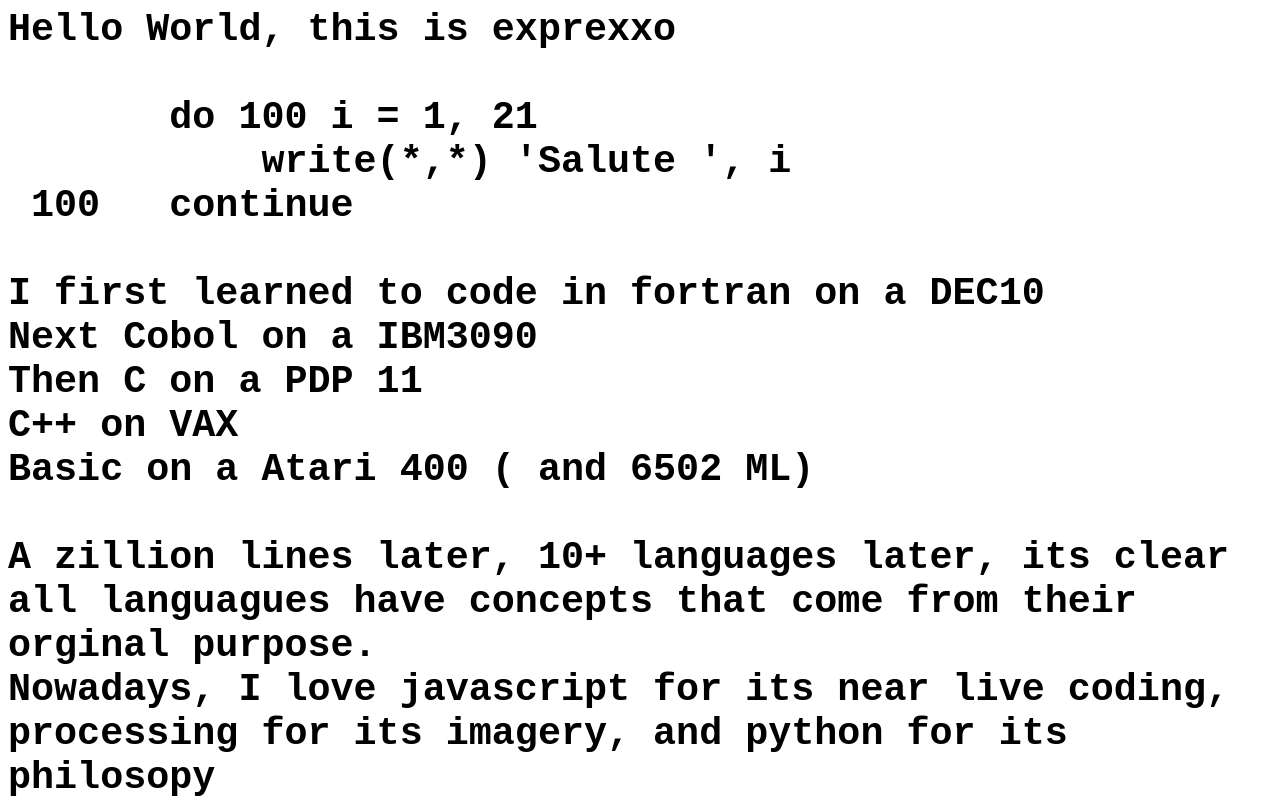
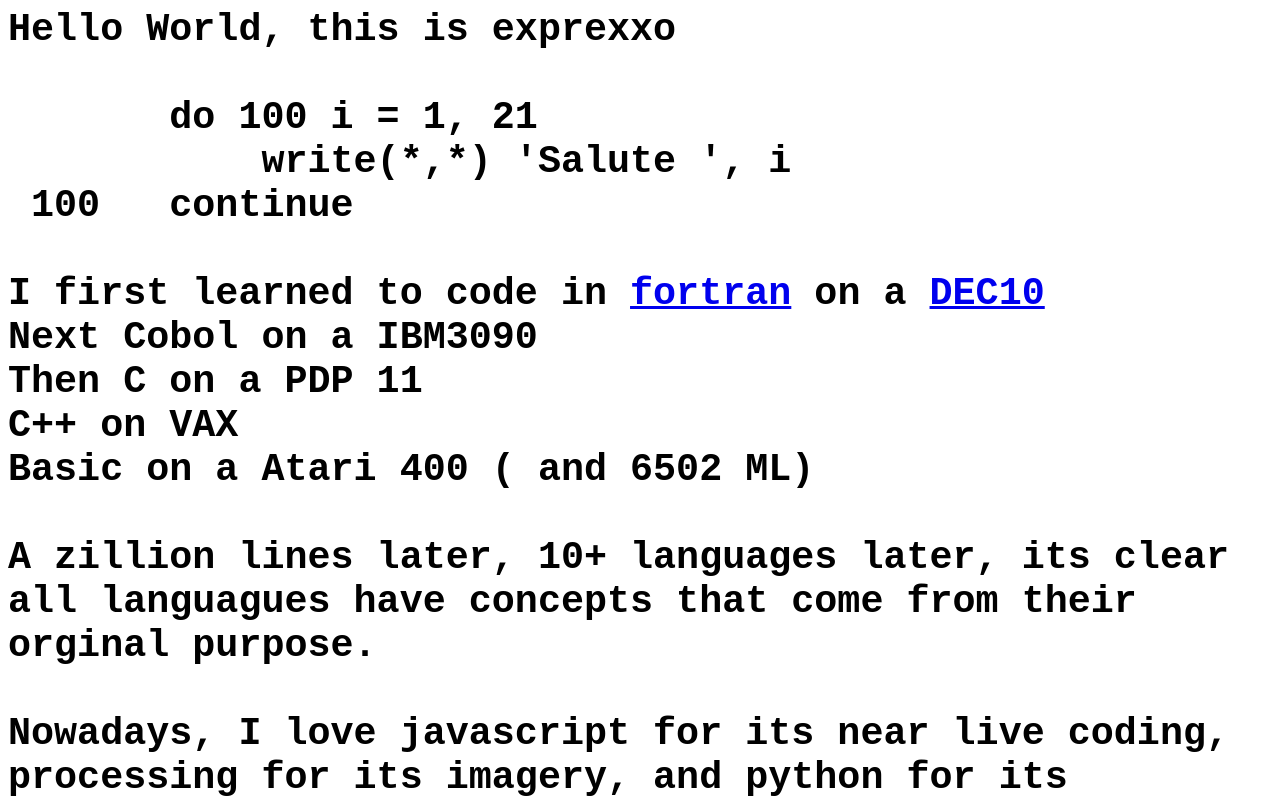
Before and after one commit to exprexxo/exprexxo.github.io, a plain HTML site: page index.html in a window 1280 px wide. Shown: the top 800 px of the page. Drawn offline with Linux system fonts and the light colour scheme.

Commit message:
Update index.html
wik

```diff
--- a/index.html
+++ b/index.html
@@ -5,17 +5,19 @@ Hello World, this is exprexxo<br>
 &nbsp;&nbsp;&nbsp;&nbsp;&nbsp;&nbsp;&nbsp;&nbsp;&nbsp;&nbsp;             write(*,*) 'Salute ', i<br>
 &nbsp;100&nbsp;&nbsp;&nbsp;continue<br>
 <br>
-   I first learned to code in fortran on a DEC10<br>
+   I first learned to code in <a href="https://en.wikipedia.org/wiki/fortran">fortran</a> on a <a href="https://en.wikipedia.org/wiki/DEC10">DEC10</a><br>
    Next Cobol on a IBM3090<br>
    Then C on a PDP 11<br>
    C++ on VAX<br>
    Basic on a Atari 400 ( and 6502 ML)<br>
 <br>
    A zillion lines later, 10+ languages later, its clear all languagues have concepts that come from their orginal purpose. <br>
-   Nowadays, I love javascript for its near live coding, processing for its imagery, and python for its philosopy  <br>
+<br>   Nowadays, I love javascript for its near live coding, processing for its imagery, and python for its philosopy  <br>
 <br>
-   Coding is expressiveness at its best.  Better than paint or clay<br>
+   Coding is expressiveness at its best, better than paint or clay<br>
 <br>
    Hope you have a release today!
    </p>
 </b>
+
+<!--      <a href="https://en.wikipedia.org/wiki/"></a>   -->
```
